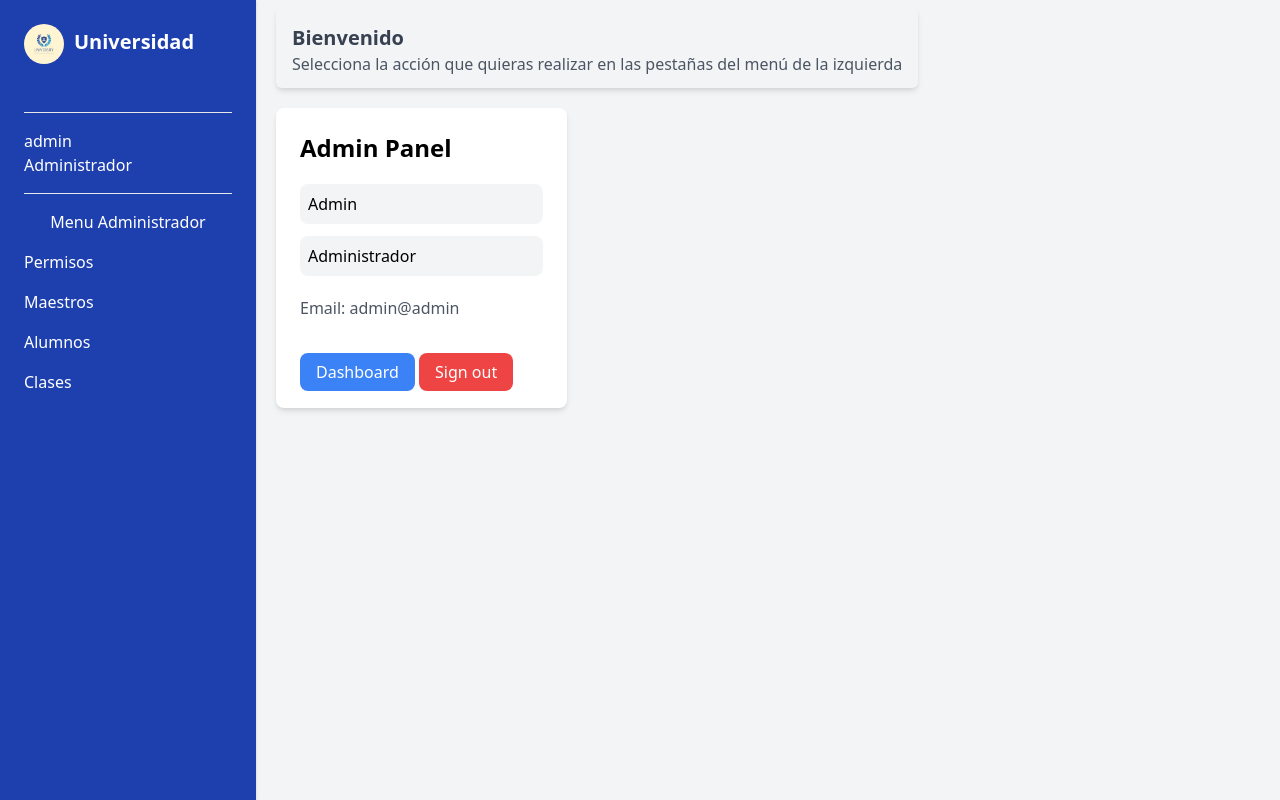
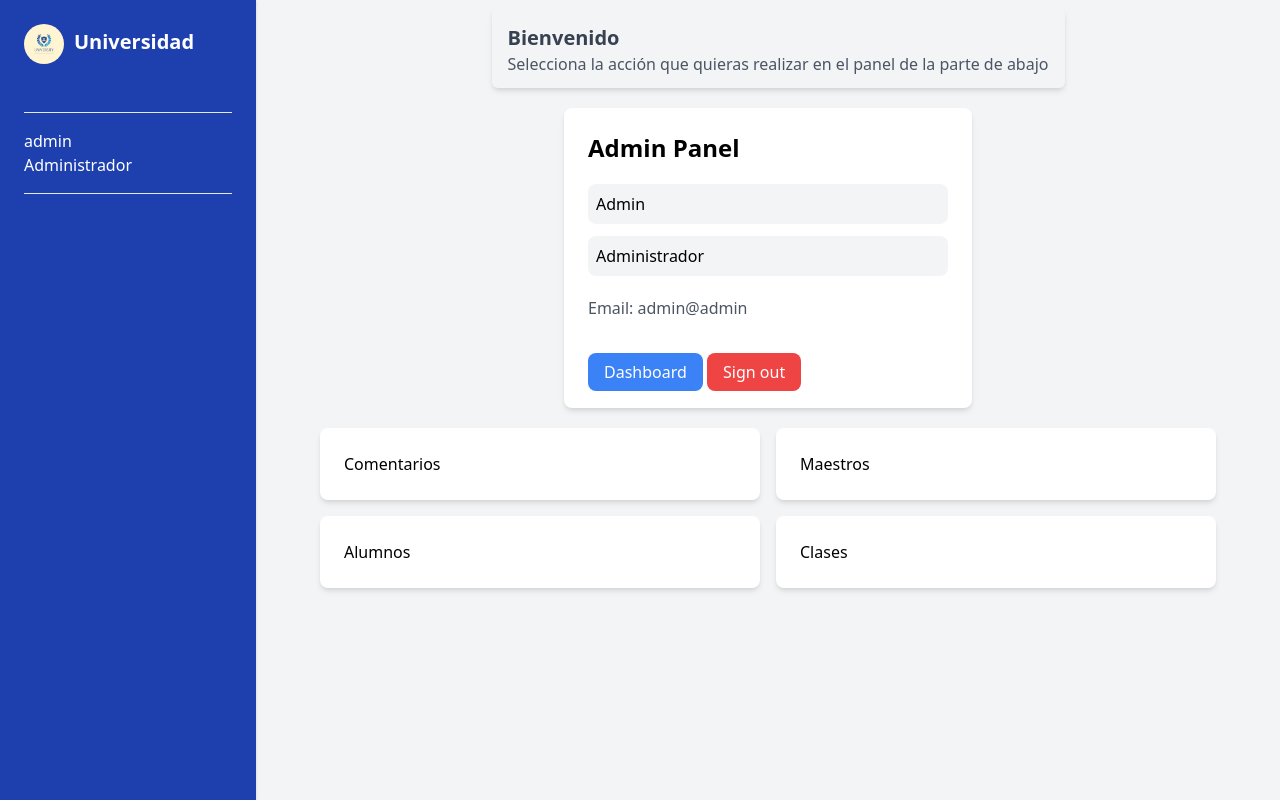
Before and after one commit to miguelamador23/proyectofinalnivel2, a PHP site: page /View/DashboardAdmin.php in a window 1280 px wide. Run offline with PHP 8.4, Linux system fonts and the light colour scheme; some libraries are stand-ins or nearby versions.

Commit message:
agregar funciones al panel

```diff
--- a/View/DashboardAdmin.php
+++ b/View/DashboardAdmin.php
@@ -80,29 +80,6 @@ session_destroy();
             text-decoration: none;
             cursor: pointer;
         }
-
-        .material-icons-outlined {
-            font-family: 'Material Symbols Outlined';
-            font-weight: normal;
-            font-style: normal;
-            font-size: 24px;
-            line-height: 1;
-            display: inline-block;
-            text-transform: none;
-            letter-spacing: normal;
-            word-wrap: normal;
-            white-space: nowrap;
-            direction: ltr;
-            -webkit-font-smoothing: antialiased;
-            -moz-osx-font-somoothing: grayscale;
-        }
-
-        .boton1 {
-            width: 100px;
-            height: 30px;
-            font-size: 55%;
-            margin-left: 750px;
-        }
     </style>
 </head>
 
@@ -121,23 +98,20 @@ session_destroy();
                 <h2 href="#" class="block text-white">admin <br>
                     Administrador</h2>
                 <hr>
-                <h2 class="text-center text-white">Menu Administrador</h2>
-                <a href="#" class="block text-white" onclick="toggleDashboard('dashboard-permisos')">Permisos</a>
-                <a href="#" class="block text-white" onclick="toggleDashboard('dashboard-maestros')">Maestros</a>
-                <a href="#" class="block text-white" onclick="toggleDashboard('dashboard-alumnos')">Alumnos</a>
-                <a href="#" class="block text-white" onclick="toggleDashboard('dashboard-clases')">Clases</a>
             </nav>
         </div>
-        <container>
+        <container class="container mx-auto max-w-4xl">
+            <div class="flex justify-center items-center">
                 <div class="ml-5 inline-block p-4 h-20 mt-2 shadow-md rounded-md">
                     <h2 class="text-xl font-semibold text-gray-700">Bienvenido</h2>
-                <p class="text-gray-600">Selecciona la acción que quieras realizar en las pestañas del menú de la izquierda
-                </p>
+                    <p class="text-gray-600">Selecciona la acción que quieras realizar en el panel de la parte de abajo</p>
+                </div>
             </div>
 
-            <div class="container mx-auto max-w-3xl">
+            <div class="container mx-auto max-w-4xl">
+                <div class="flex items-center justify-center">
                     <div class="w-full lg:w-6/12 p-5 mt-10 lg:mt-0">
-                    <div class="bg-white shadow-md p-6 rounded-lg">
+                        <div class="bg-white shadow-md p-6 rounded-lg w-full">
                             <h2 class="text-2xl font-bold mb-5">Admin Panel</h2>
                             <ul class="space-y-3">
                                 <li class="bg-gray-100 p-2 rounded-lg">Admin</li>
@@ -151,7 +125,39 @@ session_destroy();
                         </div>
                     </div>
                 </div>
+            </div>
+
+            <div class="table grid grid-rows-4 grid-cols-2 gap-4">
+                <div class="cell aspect-ratio-16/9 bg-white shadow-md p-6 rounded-lg">Comentarios</div>
+                <div class="cell aspect-ratio-16/9 bg-white shadow-md p-6 rounded-lg">Maestros</div>
+                <div class="cell aspect-ratio-16/9 bg-white shadow-md p-6 rounded-lg">Alumnos</div>
+                <div class="cell aspect-ratio-16/9 bg-white shadow-md p-6 rounded-lg">Clases</div>
+            </div>
         </container>
+
+        <div id="myModal" class="modal">
+            <div class="modal-content">
+                <span class="close">&times;</span>
+                <h2>Dashboard</h2>
+
+            </div>
+        </div>
+        <script>
+
+            let btn = document.querySelector(".bg-blue-500");
+            let modal = document.getElementById("myModal");
+
+
+            btn.addEventListener("click", function() {
+                modal.style.display = "block";
+            });
+
+
+            let close = document.querySelector(".close");
+            close.addEventListener("click", function() {
+                modal.style.display = "none";
+            });
+        </script>
 </body>
 
 </html>
```
Lines whose indentation alone changed are shown as unchanged.
